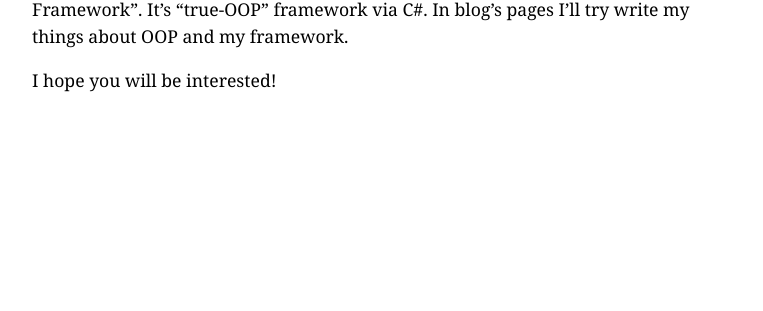
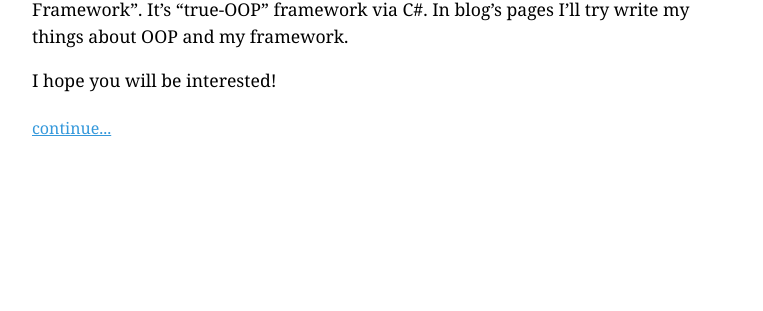
Before and after one commit to dmitriy-v-k/dmitriy-v-k.github.io, a Jekyll site: the page built from index.html, in a window 1280 px wide. Shown: the part 369-680 px from the top of the page, without its empty margins (258-1021 px from the left). Built offline with Jekyll 4.4.1, drawn with Linux system fonts in a browser that asks for light colours; the list of posts is cut into pages by our own code.

Commit message:
Update index.html

```diff
--- a/index.html
+++ b/index.html
@@ -12,7 +12,7 @@ layout: default
     <div class="post-preview">
         {{ post.excerpt }}
     </div>
-    {% if post.no-continue %}
+    {% if page.no-continue %}
     {% else %}
       <a href="{{ post.url }}">continue...</a>
     {% endif %}
```
